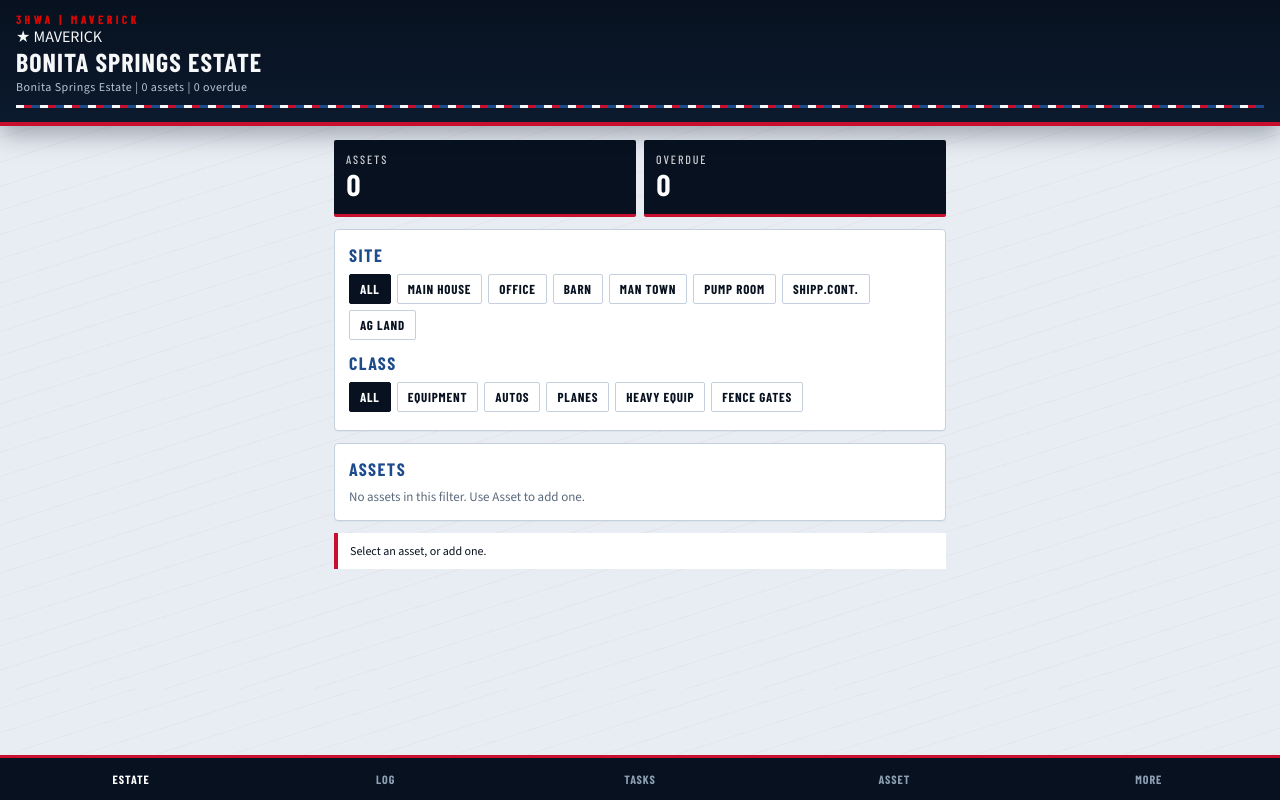
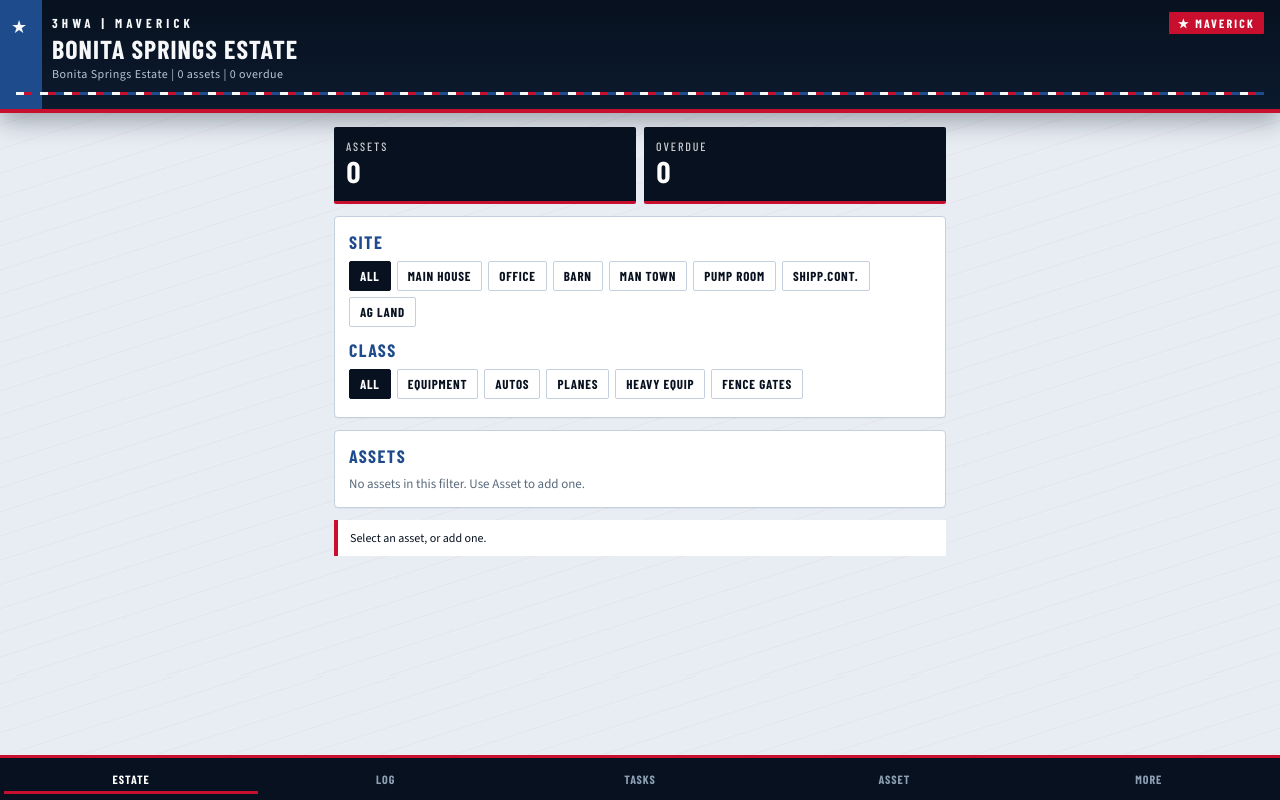
Before and after one commit to Millertimefit/z930m-pm, a plain HTML site: page index.html in a window 1280 px wide. Drawn offline with nearby package versions, Linux system fonts and the light colour scheme; a web font is replaced by a local one.

Commit message:
Maverick red-white-blue name tape, star field, crimson callsign patch

```diff
--- a/style.css
+++ b/style.css
@@ -32,7 +32,9 @@ html, body {
 body { padding-bottom: 88px; }
 
 header.app {
-  background: linear-gradient(180deg, #07111f, #0c1a2e);
+  background:
+    linear-gradient(90deg, #1e4b8c 0 42px, transparent 42px),
+    linear-gradient(180deg, #07111f, #0c1a2e);
   color: var(--white);
   padding: 12px 16px 14px;
   position: sticky;
@@ -41,6 +43,15 @@ header.app {
   border-bottom: 4px solid var(--stripe);
   box-shadow: 0 8px 24px rgba(7, 17, 31, 0.35);
 }
+header.app::before {
+  content: "★";
+  position: absolute;
+  left: 11px;
+  top: 18px;
+  font-size: 18px;
+  color: #f6f7f9;
+  line-height: 1;
+}
 header.app::after {
   content: "";
   display: block;
@@ -48,13 +59,32 @@ header.app::after {
   margin-top: 10px;
   background: repeating-linear-gradient(90deg, var(--white) 0 8px, var(--stripe) 8px 16px, var(--sky) 16px 24px);
 }
+header.app .name-tape {
+  display: flex;
+  align-items: center;
+  justify-content: space-between;
+  gap: 10px;
+  padding-left: 36px;
+}
 header.app p.kicker {
   font-family: "Barlow Condensed", sans-serif;
+  font-size: 13px;
+  letter-spacing: 0.32em;
+  text-transform: uppercase;
+  color: var(--white);
+  font-weight: 800;
+}
+header.app .patch {
+  font-family: "Barlow Condensed", sans-serif;
   font-size: 12px;
-  letter-spacing: 0.28em;
+  letter-spacing: 0.18em;
   text-transform: uppercase;
-  color: var(--stripe-hot);
-  font-weight: 700;
+  font-weight: 800;
+  background: var(--stripe);
+  color: #fff;
+  padding: 4px 9px 3px;
+  border-radius: 1px;
+  white-space: nowrap;
 }
 header.app h1 {
   font-family: "Barlow Condensed", sans-serif;
@@ -64,12 +94,14 @@ header.app h1 {
   text-transform: uppercase;
   line-height: 1;
   margin-top: 2px;
+  padding-left: 36px;
 }
 header.app .hours {
   font-size: 12px;
   color: #b8c5d6;
   margin-top: 4px;
   letter-spacing: 0.04em;
+  padding-left: 36px;
 }
 
 main { padding: 14px 14px 20px; max-width: 640px; margin: 0 auto; }
@@ -332,7 +364,10 @@ button.ghost {
   padding: 8px 2px;
   color: #8ea0b5;
 }
-.nav button.active { color: #fff; }
+.nav button.active {
+  color: #fff;
+  box-shadow: inset 0 -3px 0 var(--stripe);
+}
 
 .hidden { display: none !important; }
 .log { font-size: 13px; }
```
